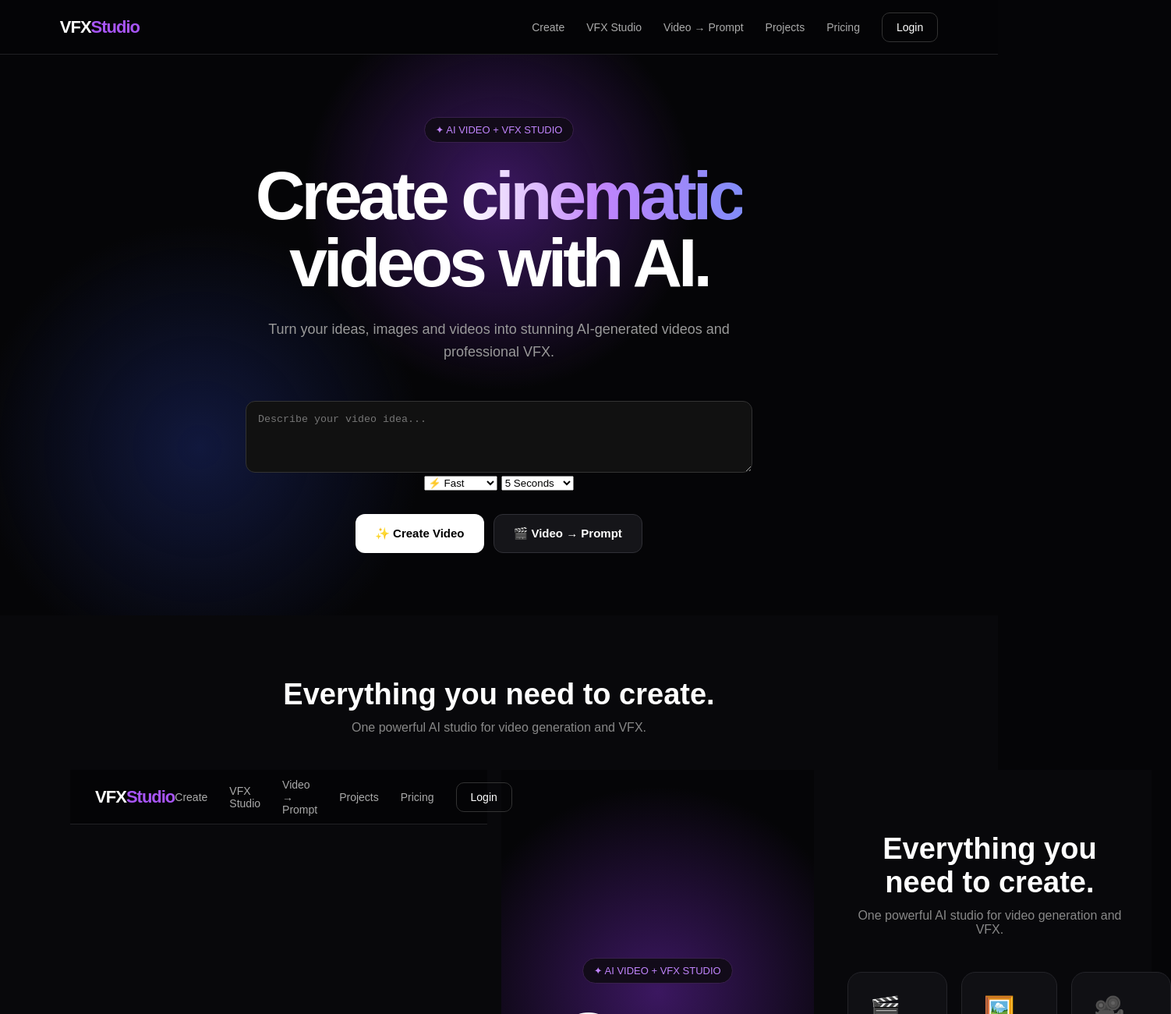
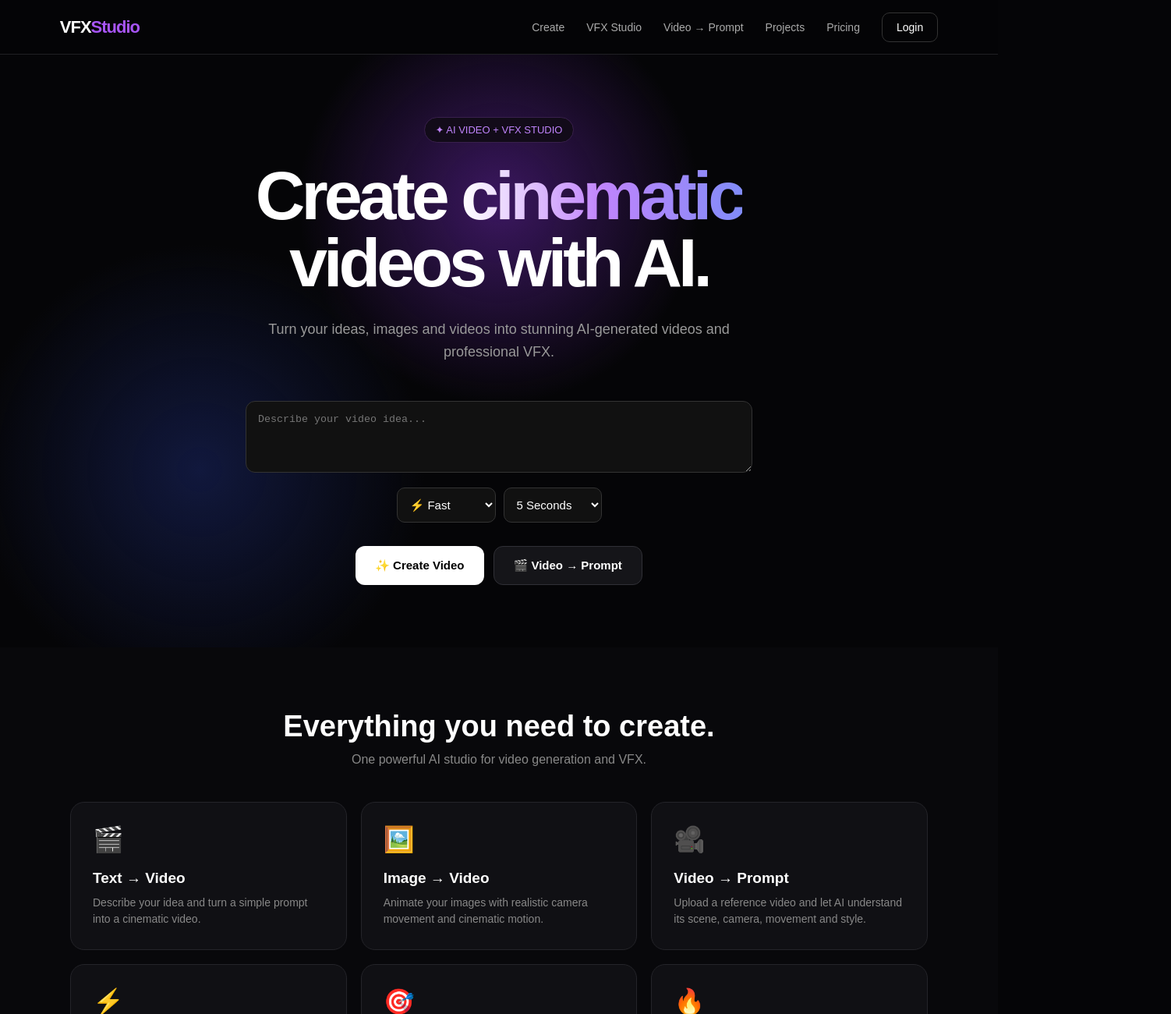
Before and after one commit to abhisheksahoo201-cell/ai-video-vfx-studio, a plain HTML site: page index.html in a window 1280 px wide. Shown: the top 1300 px of the page at 78% size, 1502 px wide, since content can reach past the window. Drawn offline with Linux system fonts and the light colour scheme.

Commit message:
Update index.html

```diff
--- a/index.html
+++ b/index.html
@@ -1,388 +1,3 @@
-<!DOCTYPE html>
-<html lang="en">
-<head>
-  <meta charset="UTF-8">
-  <meta name="viewport" content="width=device-width, initial-scale=1.0">
-  <title>VFX Studio — AI Video Generator</title>
-
-  <style>
-    * {
-      box-sizing: border-box;
-      margin: 0;
-      padding: 0;
-    }
-html{
-  scroll-behavior:smooth;
-}
-    body {
-      font-family: Arial, sans-serif;
-      background: #050507;
-      color: #fff;
-      min-height: 100vh;
-    }
-
-    nav {
-      height: 70px;
-      display: flex;
-      align-items: center;
-      justify-content: space-between;
-      padding: 0 6%;
-      border-bottom: 1px solid #202024;
-      background: rgba(5,5,7,0.95);
-      position: sticky;
-      top: 0;
-      z-index: 10;
-    }
-
-    .logo {
-      font-size: 22px;
-      font-weight: 800;
-      letter-spacing: -1px;
-    }
-
-    .logo span {
-      color: #a855f7;
-    }
-
-    .nav-links {
-      display: flex;
-      gap: 28px;
-      align-items: center;
-    }
-
-    .nav-links a {
-      color: #aaa;
-      text-decoration: none;
-      font-size: 14px;
-    }
-
-    .nav-links a:hover {
-      color: white;
-    }
-
-    .login {
-      border: 1px solid #333;
-      padding: 10px 18px;
-      border-radius: 10px;
-      color: white !important;
-    }
-.menu-btn{
-  display:none;
-  font-size:28px;
-  cursor:pointer;
-  color:white;
-}
-
-.show{
-  display:flex !important;
-}
-    .hero {
-      min-height: 620px;
-      display: flex;
-      align-items: center;
-      justify-content: center;
-      text-align: center;
-      padding: 80px 20px;
-      background:
-        radial-gradient(circle at 50% 25%, #3b1760 0%, transparent 30%),
-        radial-gradient(circle at 20% 70%, #11183d 0%, transparent 25%),
-        #050507;
-    }
-
-    .badge {
-      display: inline-block;
-      padding: 8px 14px;
-      border: 1px solid #39204d;
-      background: #120b19;
-      border-radius: 50px;
-      color: #c084fc;
-      font-size: 13px;
-      margin-bottom: 25px;
-    }
-
-    h1 {
-      font-size: clamp(45px, 8vw, 88px);
-      line-height: 0.98;
-      letter-spacing: -5px;
-      max-width: 950px;
-      margin: auto;
-    }
-
-    h1 span {
-      background: linear-gradient(90deg, #fff, #c084fc, #818cf8);
-      -webkit-background-clip: text;
-      color: transparent;
-    }
-
-    .hero p {
-      max-width: 650px;
-      margin: 28px auto;
-      color: #999;
-      font-size: 18px;
-      line-height: 1.6;
-    }
-
-    .buttons {
-      display: flex;
-      justify-content: center;
-      gap: 12px;
-      flex-wrap: wrap;
-      margin-top: 30px;
-    }
-
-    .btn {
-      border: none;
-      padding: 15px 25px;
-      border-radius: 12px;
-      font-size: 15px;
-      font-weight: bold;
-      cursor: pointer;
-    }
-
-    .primary {
-      background: #fff;
-      color: #000;
-    }
-
-    .secondary {
-      background: #151519;
-      color: #fff;
-      border: 1px solid #303036;
-    }
-
-    .features {
-      padding: 80px 6%;
-      background: #08080b;
-    }
-
-    .section-title {
-      text-align: center;
-      margin-bottom: 45px;
-    }
-
-    .section-title h2 {
-      font-size: 38px;
-      margin-bottom: 12px;
-    }
-
-    .section-title p {
-      color: #888;
-    }
-
-    .grid {
-      max-width: 1100px;
-      margin: auto;
-      display: grid;
-      grid-template-columns: repeat(3, 1fr);
-      gap: 18px;
-    }
-
-    .card {
-      padding: 28px;
-      min-height: 190px;
-      background: #101014;
-      border: 1px solid #242429;
-      border-radius: 18px;
-      transition: 0.25s;
-    }
-
-    .card:hover {
-      transform: translateY(-5px);
-      border-color: #7138a5;
-    }
-
-    .icon {
-      font-size: 32px;
-      margin-bottom: 20px;
-    }
-
-    .card h3 {
-      margin-bottom: 10px;
-      font-size: 19px;
-    }
-
-    .card p {
-      color: #888;
-      line-height: 1.5;
-      font-size: 14px;
-    }
-
-    .cta {
-      text-align: center;
-      padding: 100px 20px;
-      background:
-        radial-gradient(circle, #241035 0%, #08080b 50%);
-    }
-
-    .cta h2 {
-      font-size: 42px;
-      margin-bottom: 15px;
-    }
-
-    .cta p {
-      color: #888;
-      margin-bottom: 25px;
-    }
-
-    footer {.ai-controls{
-display:flex;
-justify-content:center;
-gap:10px;
-margin-top:15px;
-flex-wrap:wrap;
-}
-
-.ai-controls select{
-background:#111;
-color:white;
-border:1px solid #333;
-padding:12px;
-border-radius:10px;
-font-size:15px;
-}.ai-controls{
-margin-top:15px;
-display:flex;
-justify-content:center;
-}
-
-.ai-controls select{
-background:#111;
-color:white;
-border:1px solid #333;
-padding:12px;
-border-radius:10px;
-font-size:15px;
-}
-      padding: 30px 6%;
-      border-top: 1px solid #202024;
-      color: #666;
-      text-align: center;
-      font-size: 13px;
-    }
-
-    @media @media (max-width: 750px) {
-
-  .menu-btn{
-    display:block;
-  }
-
-  .nav-links{
-    display:none;
-    position:absolute;
-    top:70px;
-    left:0;
-    width:100%;
-    background:#0b0b10;
-    flex-direction:column;
-    padding:20px;
-    gap:15px;
-  }
-
-  .nav-links.show{
-    display:flex;
-  }
-
-  h1{
-    letter-spacing:-3px;
-  }
-
-  .grid{
-    grid-template-columns:1fr;
-  }
-
-  .hero{
-    min-height:580px;
-  }
-}
-  </style>
-</head>
-
-<body>
-
-  <nav>
-    <div class="logo">VFX<span>Studio</span></div>
-
-    <div class="menu-btn" onclick="toggleMenu()">☰</div>
-
-    <div class="nav-links">
-      <a href="#create">Create</a>
-      <a href="#vfx">VFX Studio</a>
-      <a href="#prompt">Video → Prompt</a>
-      <a href="#projects">Projects</a>
-      <a href="#pricing">Pricing</a>
-      <a href="#" class="login">Login</a>
-    </div>
-  </nav>
-
-  <section class="hero" id="create">
-    <div>
-      <div class="badge">✦ AI VIDEO + VFX STUDIO</div>
-
-      <h1>
-        Create <span>cinematic</span><br>
-        videos with AI.
-      </h1>
-
-      <p>
-        Turn your ideas, images and videos into stunning AI-generated
-        videos and professional VFX.
-      </p>
-<textarea
-id="promptInput"
-placeholder="Describe your video idea..."
-rows="4"
-style="
-width:100%;
-max-width:650px;
-padding:15px;
-background:#111;
-border:1px solid #333;
-border-radius:12px;
-color:white;
-margin-top:20px;
-"></textarea>
-<div class="ai-controls">
-
-<select id="quality">
-<option value="fast">⚡ Fast</option>
-<option value="hd">🎬 HD</option>
-<option value="ultra">🚀 Ultra HD</option>
-</select>
-
-<select id="duration">
-<option value="5">5 Seconds</option>
-<option value="10">10 Seconds</option>
-<option value="20">20 Seconds</option>
-<option value="30">30 Seconds</option>
-</select>
-
-</div>
-<div id="result"
-style="
-margin-top:20px;
-color:#c084fc;
-font-size:18px;
-"></div>
-      <div class="buttons">
-        <button class="btn primary" onclick="startCreating()">
-          ✨ Create Video
-        </button>
-
-        <button class="btn secondary" onclick="videoPrompt()">
-          🎬 Video → Prompt
-        </button>
-      </div>
-    </div>
-  </section>
-
-  <section class="features" id="vfx">
-
-    <div class="section-title">
-      <h2>Everything you need to create.</h2>
-      <p>One powerful AI studio for video generation and VFX.</p>
-    </div>
-
-    <div class="grid">
 <!DOCTYPE html>
 <html lang="en">
 <head>
@@ -597,7 +212,22 @@ font-size:18px;
       color: #888;
       margin-bottom: 25px;
     }
+.ai-controls{
+display:flex;
+justify-content:center;
+gap:10px;
+margin-top:15px;
+flex-wrap:wrap;
+}
 
+.ai-controls select{
+background:#111;
+color:white;
+border:1px solid #333;
+padding:12px;
+border-radius:10px;
+font-size:15px;
+}
     footer {
       padding: 30px 6%;
       border-top: 1px solid #202024;
@@ -654,7 +284,44 @@ font-size:18px;
         Turn your ideas, images and videos into stunning AI-generated
         videos and professional VFX.
       </p>
+<textarea
+id="promptInput"
+placeholder="Describe your video idea..."
+rows="4"
+style="
+width:100%;
+max-width:650px;
+padding:15px;
+background:#111;
+border:1px solid #333;
+border-radius:12px;
+color:white;
+margin-top:20px;
+"></textarea>
 
+<div class="ai-controls">
+
+<select id="quality">
+<option value="Fast">⚡ Fast</option>
+<option value="HD">🎬 HD</option>
+<option value="Ultra HD">🚀 Ultra HD</option>
+</select>
+
+<select id="duration">
+<option value="5">5 Seconds</option>
+<option value="10">10 Seconds</option>
+<option value="20">20 Seconds</option>
+<option value="30">30 Seconds</option>
+</select>
+
+</div>
+
+<div id="result"
+style="
+margin-top:20px;
+color:#c084fc;
+font-size:18px;
+"></div>
       <div class="buttons">
         <button class="btn primary" onclick="startCreating()">
           ✨ Create Video
@@ -742,15 +409,18 @@ font-size:18px;
   </footer>
 
   <script>
-    function startCreating() {
+
+function startCreating(){
 
 const prompt =
 document.getElementById("promptInput").value;
+
 const quality =
 document.getElementById("quality").value;
 
 const duration =
 document.getElementById("duration").value;
+
 if(prompt.trim() === ""){
 alert("Please enter a video prompt");
 return;
@@ -759,8 +429,14 @@ return;
 document.getElementById("result").innerHTML =
 "✅ Prompt: " + prompt +
 "<br>🎬 Quality: " + quality +
-"<br>⏱ Duration: " + duration + "s";
-    }
+"<br>⏱ Duration: " + duration + " Seconds" +
+"<br><br>🚀 AI Video Generation Started...";
+}
+
+function videoPrompt(){
+alert("Video → Prompt feature coming next 🎬");
+}
+
   </script>
 
 </body>
```
